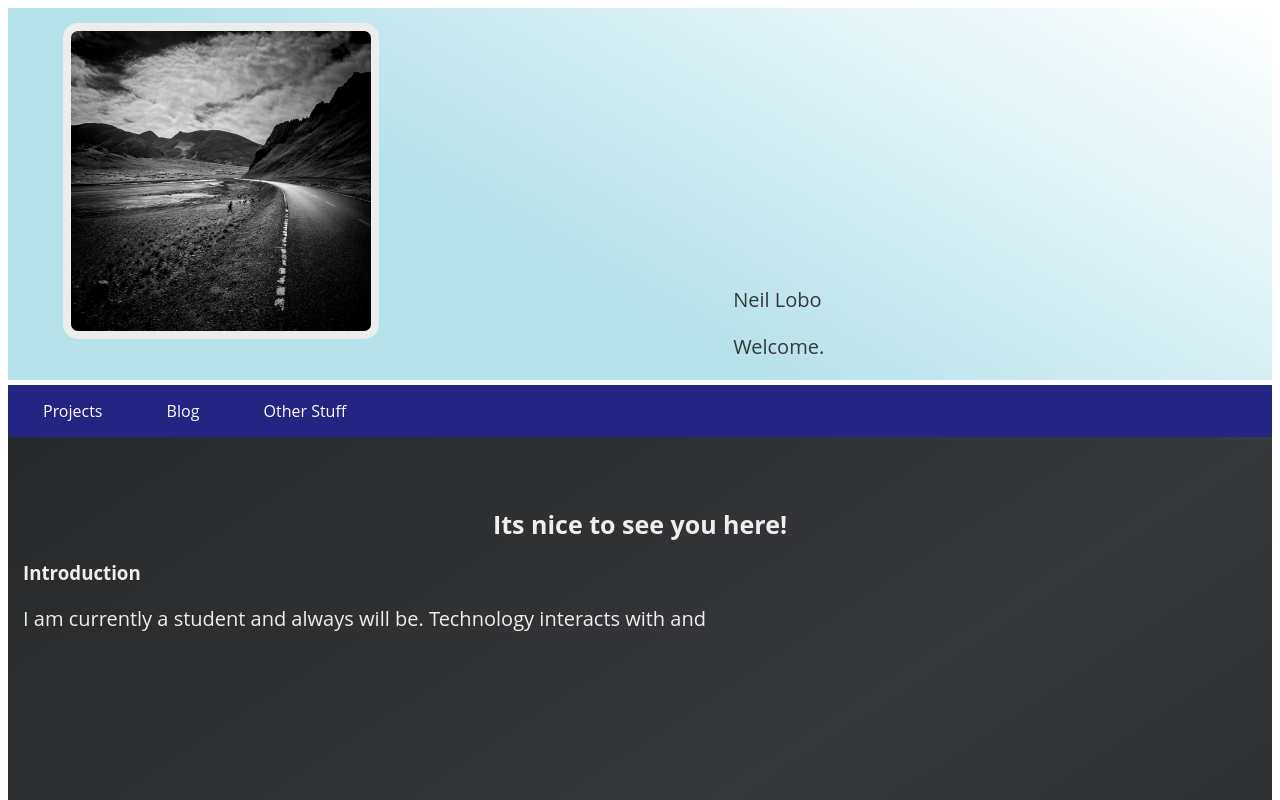
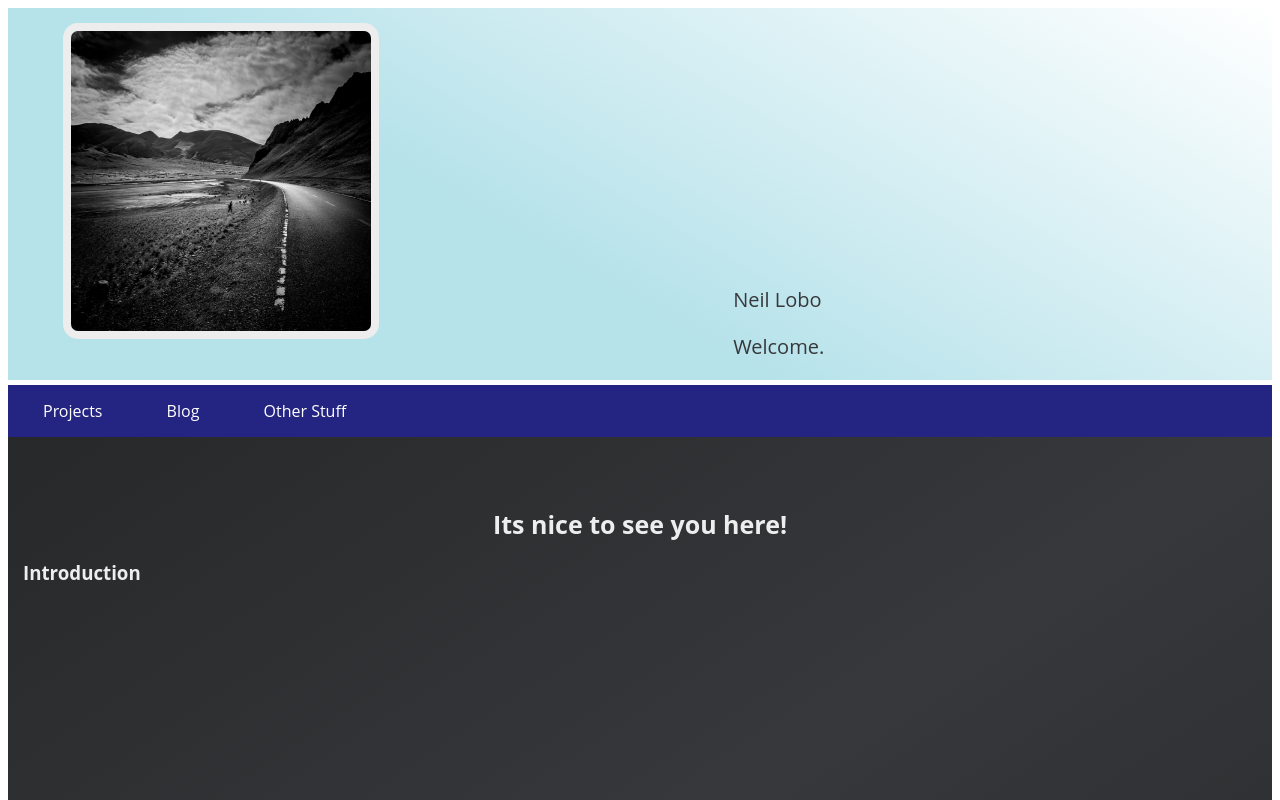
Before and after one commit to neillobo81/neillobo81.github.io, a website: page index.html in a window 1280 px wide. Shown: the top 800 px of the page. Drawn offline with Linux system fonts and the light colour scheme.

Commit message:
remove extra info
remove extra info that is not completed.

```diff
--- a/index.html
+++ b/index.html
@@ -38,7 +38,7 @@
     <h1 class="Introduction"> Its nice to see you here!</h1>
 
     <h3 class="AboutMe"> Introduction</h3>
-    <p class="AboutMePara">I am currently a student and always will be. Technology interacts with and </p>
+    <p class="AboutMePara"> </p>
   </div>
 </body>
 </html>
```
